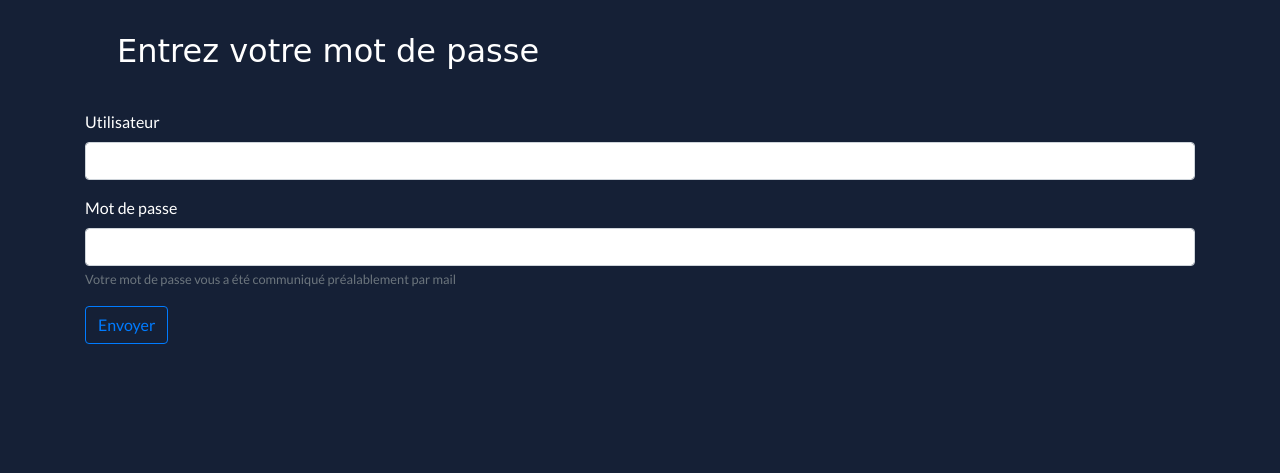
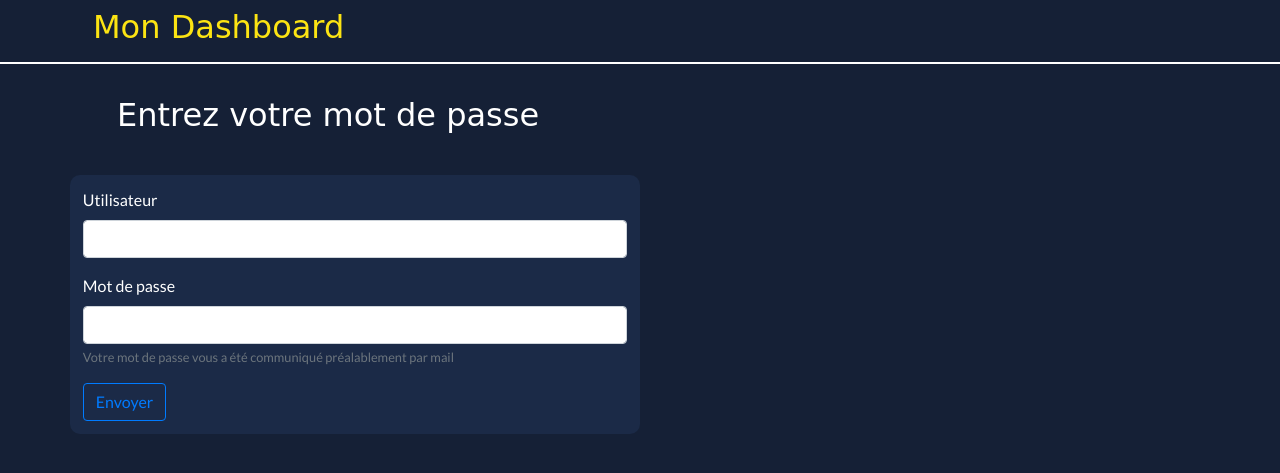
Before and after one commit to LisaDevoghelaere/dasboard, a PHP site: page / in a window 1280 px wide. Shown: the top 473 px of the page. Run offline with PHP 8.4, Linux system fonts and the light colour scheme; some web fonts are replaced.

Commit message:
refonte du style

```diff
--- a/edit.php
+++ b/edit.php
@@ -110,7 +110,8 @@ if(count($_POST)>0){
             ?>
             <div class="container">
                 <h2><?=$txtTitle ?></h2>
-                <div class="bloc">
+                <div class="row">
+                    <div class="col-12 col-sm-12 col-md-8 col-lg-6 bloc">
                         <form action="" method="post">
 
                             <div class="form-group">
@@ -155,6 +156,7 @@ if(count($_POST)>0){
                         </form>
                     </div>
                 </div>
+            </div>
         </main>
 
         <!-- Optional JavaScript -->
--- a/index.php
+++ b/index.php
@@ -16,9 +16,12 @@ require_once('db.php');
     <title>Mon Dashboard</title>
   </head>
     <body>
+        <?php require_once('header.php'); ?>
         <main class="container-fluid">
             <div class="container">
                 <h2>Entrez votre mot de passe</h2>
+                <div class="row">
+                    <div class="col-12 col-sm-12 col-md-8 col-lg-6 bloc">
                         <form action="accueil.php" method="post">
                             <div class="form-group">
                                 <label for="exampleInputEmail1">Utilisateur</label>
@@ -32,6 +35,8 @@ require_once('db.php');
                             <button type="submit" class="btn btn-outline-primary">Envoyer</button>
                         </form>
                     </div>
+                </div>
+            </div>
 
         </main>
 
```
Lines whose indentation alone changed are shown as unchanged.
